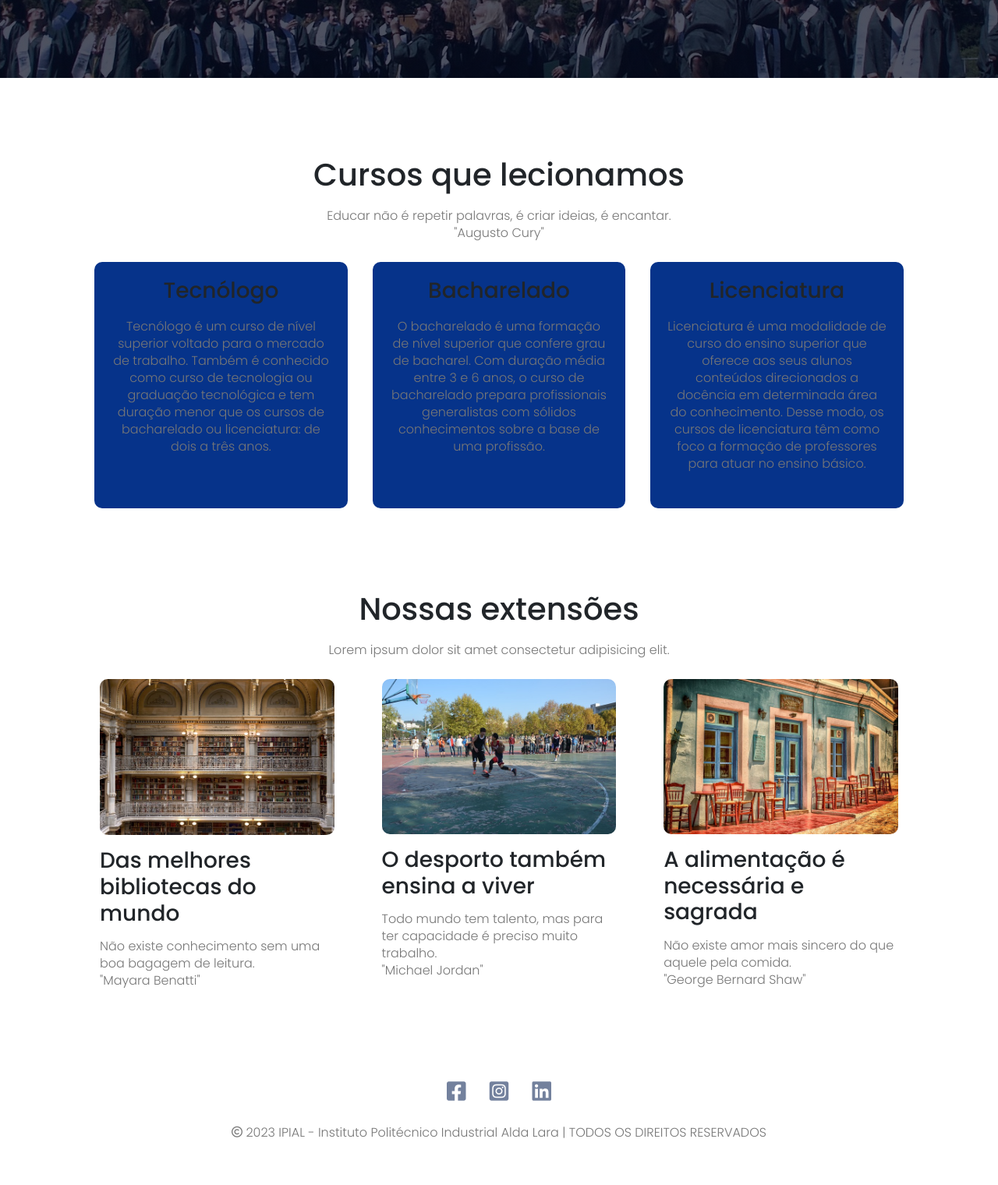
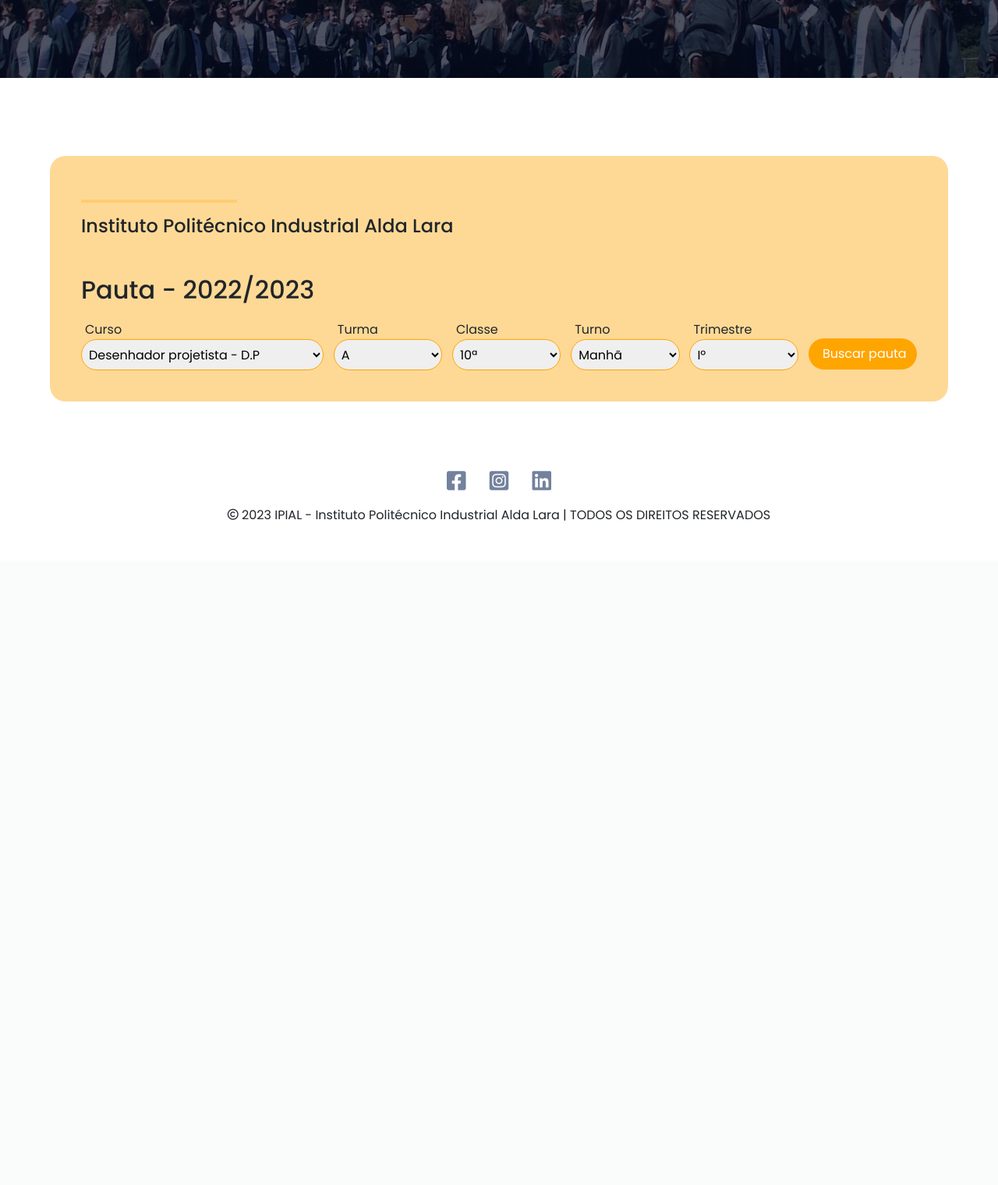
Before and after one commit to Aceltino/WEBSITE_IPIAL, a PHP site: page /View/aluno.html in a window 1280 px wide. Shown: the part 540-2060 px from the top of the page at 78% size. After the commit the page ends 1208 px from the top, so only its background shows below. Run offline with PHP 8.4, Linux system fonts and the light colour scheme; some libraries are stand-ins or nearby versions.

Commit message:
Alteração dos links e elaboração da página "Aluno"

```diff
--- a/source/View/aluno.html
+++ b/source/View/aluno.html
@@ -5,8 +5,8 @@
     <meta http-equiv="X-UA-Compatible" content="IE=edge">
     <meta name="viewport" content="width=device-width, initial-scale=1.0">
     <title>Website IPIAL</title>
-    <link rel="stylesheet" href="css/main.css">
-    <link rel="stylesheet" href="fontawesome-free-6.3.0-web/css/all.min.css">
+    <link rel="stylesheet" href="../public/css/main.css">
+    <link rel="stylesheet" href="../public/webfont/fontawesome-free-6.3.0-web/css/all.min.css">
     <link rel="preconnect" href="https://fonts.googleapis.com">
     <link rel="preconnect" href="https://fonts.gstatic.com" crossorigin>
     <link href="https://fonts.googleapis.com/css2?family=Poppins:wght@100;200;300;400;500;600;700&display=swap" rel="stylesheet">
@@ -18,7 +18,7 @@
     <section class="sub-header">
         <!-- x ---------- Ínicio da barra de navegação ---------- x -->
         <nav>
-            <a href="index.html"><img src="img/logo/ipial.png" alt="Logo"></a>
+            <a href="index.html"><img src="../public/img/logo/ipial.png" alt="Logo"></a>
             <section class="nav-links" id="nav-links">
                 <i class="fa-solid fa-xmark" onclick="hideMenu()"></i>
                 <ul>
@@ -39,95 +39,80 @@
     <!-- x ---------- Início do conteúdo principal ---------- x -->
     <main>
         <!-- x ---------- Início da secção Cursos ---------- x -->
-        <section class="course">
-            <h1>Cursos que lecionamos</h1>
-            <p>
-                Educar não é repetir palavras, é criar ideias,
-                é encantar.<br>
-                "Augusto Cury"
-            </p>
+        <section class="pauta-section">
+            <article class="row-center">
+                <form action="" class="form-search-for-school-grades">
+                    <section class="form-section-one-aluno">
+                        <hr class="orange-bar">
+                        <h4 class="ipial">Instituto Politécnico Industrial Alda Lara</h4>
+                    </section>
 
-            <article class="row">
-                <div class="course-col">
-                    <h3>Tecnólogo</h3>
-                    <p>
-                        Tecnólogo é um curso de nível superior
-                        voltado para o mercado de trabalho.
-                        Também é conhecido como curso de
-                        tecnologia ou graduação tecnológica e
-                        tem duração menor que os cursos de
-                        bacharelado ou licenciatura: de dois a
-                        três anos.
-                    </p>
-                </div>
+                    <h2 class="flex mt-5">Pauta - 2022/2023</h2>
 
-                <div class="course-col">
-                    <h3>Bacharelado</h3>
-                    <p>
-                        O bacharelado é uma formação de nível
-                        superior que confere grau de bacharel.
-                        Com duração média entre 3 e 6 anos, o
-                        curso de bacharelado prepara
-                        profissionais generalistas com sólidos
-                        conhecimentos sobre a base de uma
-                        profissão.
-                    </p>
-                </div>
-
-                <div class="course-col">
-                    <h3>Licenciatura</h3>
-                    <p>
-                        Licenciatura é uma modalidade de curso
-                        do ensino superior que oferece aos seus
-                        alunos conteúdos direcionados a docência
-                        em determinada área do conhecimento.
-                        Desse modo, os cursos de licenciatura
-                        têm como foco a formação de professores
-                        para atuar no ensino básico.
-                    </p>
-                </div>
+                    <section class="form-section-two-aluno">
+                        <div class="col-curso col-equal">
+                            <label for="curso">Curso</label>
+                            <select name="curso" id="curso" class="select-curso">
+                                <optgroup label="Cursos disponíveis">
+                                    <option value="D.P">Desenhador projetista - D.P</option>
+                                    <option value="T.E.I.E">Técnico de Energia e Instalações Electricas - T.E.I.E</option>
+                                    <option value="T.I">Técnico de Informática - T.I</option>
+                                    <option value="E.T">Electronica e Telecomunicação - E.T</option>
+                                </optgroup>
+                            </select>
+                        </div>
+                        <div class="col-turma col-equal">
+                            <label for="curso">Turma</label>
+                            <select name="turma" id="turma" class="select-turma">
+                                <optgroup label="Turmas disponíveis">
+                                    <option value="A">A</option>
+                                    <option value="B">B</option>
+                                    <option value="C">C</option>
+                                    <option value="D">D</option>
+                                </optgroup>
+                            </select>
+                        </div>
+                        <div class="col-classe col-equal">
+                            <label for="curso">Classe</label>
+                            <select name="classe" id="classe" class="select-classe">
+                                <optgroup label="Classes disponíveis">
+                                    <option value="10">10ª</option>
+                                    <option value="11">11ª</option>
+                                    <option value="12">12ª</option>
+                                    <option value="13">13ª</option>
+                                </optgroup>
+                            </select>
+                        </div>
+                        <div class="col-turno col-equal">
+                            <label for="curso">Turno</label>
+                            <select name="turno" id="turno" class="select-turno">
+                                <optgroup label="Turnos disponíveis">
+                                    <option value="M">Manhã</option>
+                                    <option value="T">Tarde</option>
+                                    <option value="N">Noite</option>
+                                </optgroup>
+                            </select>
+                        </div>
+                        <div class="col-trimestre col-equal">
+                            <label for="curso">Trimestre</label>
+                            <select name="trimestre" id="trimestre" class="select-trimestre">
+                                <optgroup label="Trimestres disponíveis">
+                                    <option value="Primeiro">Iº</option>
+                                    <option value="Segundo">IIº</option>
+                                    <option value="Terceiro">IIIº</option>
+                                </optgroup>
+                            </select>
+                        </div>
+                        <div class="col-btn">
+                            <button type="submit">Buscar pauta</button>
+                        </div>
+                    </section>
+                </form>
             </article>
         </section>
         <!-- x ---------- Fim da secção Cursos ---------- x -->
 
-        <!-- x ---------- Início da secção Facilities ---------- x -->
-        <section class="facilities">
-            <h1>Nossas extensões</h1>
-            <p>Lorem ipsum dolor sit amet consectetur adipisicing elit.</p>
 
-            <article class="row">
-                <div class="facilities-col">
-                    <img src="img/library.jpg" alt="">
-                    <h3>Das melhores bibliotecas do mundo</h3>
-                    <p>
-                        Não existe conhecimento sem uma boa
-                        bagagem de leitura.<br>
-                        "Mayara Benatti"
-                    </p>
-                </div>
-
-                <div class="facilities-col">
-                    <img src="img/basketball.jpg" alt="">
-                    <h3>O desporto também ensina a viver</h3>
-                    <p>
-                        Todo mundo tem talento, mas para ter
-                        capacidade é preciso muito trabalho.<br>
-                        "Michael Jordan"
-                    </p>
-                </div>
-
-                <div class="facilities-col">
-                    <img src="img/cafetaria.jpg" alt="">
-                    <h3>A alimentação é necessária e sagrada</h3>
-                    <p>
-                        Não existe amor mais sincero do que
-                        aquele pela comida.<br>
-                        "George Bernard Shaw"
-                    </p>
-                </div>
-            </article>
-        </section>
-        <!-- x ---------- Fim da secção Facilities ---------- x -->
     </main>
     <!-- x ---------- Fim do conteúdo principal ---------- x -->
 
@@ -140,7 +125,7 @@
         <p><i class="fa-sharp fa-regular fa-copyright fa-sm"></i> 2023 IPIAL - Instituto Politécnico Industrial Alda Lara | TODOS OS DIREITOS RESERVADOS</p>
     </footer>
     <!-- x ---------- Fim do Footer ---------- x -->
-    <script src="js/app.js"></script>
+    <script src="../public/js/app.js"></script>
     <link rel="stylesheet" href="../bootstrap/js/bootstrap.min.js">
 </body>
 </html>
--- a/source/View/contactos.html
+++ b/source/View/contactos.html
@@ -5,8 +5,8 @@
     <meta http-equiv="X-UA-Compatible" content="IE=edge">
     <meta name="viewport" content="width=device-width, initial-scale=1.0">
     <title>Website IPIAL</title>
-    <link rel="stylesheet" href="css/main.css">
-    <link rel="stylesheet" href="fontawesome-free-6.3.0-web/css/all.min.css">
+    <link rel="stylesheet" href="../public/css/main.css">
+    <link rel="stylesheet" href="../public/webfont/fontawesome-free-6.3.0-web/css/all.min.css">
     <link rel="preconnect" href="https://fonts.googleapis.com">
     <link rel="preconnect" href="https://fonts.gstatic.com" crossorigin>
     <link href="https://fonts.googleapis.com/css2?family=Poppins:wght@100;200;300;400;500;600;700&display=swap" rel="stylesheet">
@@ -18,7 +18,7 @@
     <section class="sub-header">
         <!-- x ---------- Ínicio da barra de navegação ---------- x -->
         <nav>
-            <a href="index.html"><img src="img/logo/ipial.png" alt="Logo"></a>
+            <a href="index.html"><img src="../public/img/logo/ipial.png" alt="Logo"></a>
             <section class="nav-links" id="nav-links">
                 <i class="fa-solid fa-xmark" onclick="hideMenu()"></i>
                 <ul>
--- a/source/public/css/main.css
+++ b/source/public/css/main.css
@@ -109,62 +109,91 @@ nav .fa-solid{
     display: none !important;
 }
 
-/* x ----- Cursos ----- x */
-.course{
-    width: 80%;
+/* x ----- Aluno ----- x */
+.pauta-section{
+    width: 90%;
     margin: auto;
     text-align: center;
     padding-top: 100px;
-}
-h1{
-    font-size: 36px;
-    font-weight: 600;
+    padding-bottom: 40px;
 }
 
-p{
-    color: #777;
-    font-size: 16px;
-    font-weight: 300;
-    line-height: 22px;
-    padding: 10px;
+.row-section{
+    margin-top: 2%;
+    display: flex;
+    justify-content: center;
 }
 
-.row{
-    margin-top: 2%;
-    display: flex;
-    justify-content: space-between;
+.form-search-for-school-grades{
+    background-color: rgba(252, 165, 5, 0.418);
+    padding: 40px;
+    border-radius: 20px;
 }
 
-.course-col{
-    flex-basis: 31%;
-    background: #06338A;
-    border-radius: 10px;
-    margin-bottom: 5%;
-    padding: 20px 12px;
-    transition: 0.5s;
-    margin: 5px;
-}
-.curso{
-    color:#ffffff;
+.form-section-one-aluno{
+    width: 70%;
+    margin: 10px 0;
 }
 
-h3{
-    text-align: center;
-    font-weight: 600;
-    margin: 10px 0;
-}
-.color-p{
-    color:#ffffffd3;
-    font-size: 0.9em;
-}
-.fa-curso{
-    color: white;
-    font-size: 0.9em;
+.orange-bar{
+    background-color: orange;
+    height: 4px;
+    border: 0;
+    width: 200px;
 }
 
-.course-col:hover{
-    box-shadow: 0 0 20px 0px rgba(0, 0, 0, 0.2);
+.ipial{
+    display: flex;
 }
+
+.flex{
+    display: flex;
+}
+
+.mt-5{
+    margin-top: 5px;
+}
+
+.form-section-two-aluno{
+    margin-top: 20px;
+    display: flex;
+    flex-wrap: wrap;
+     justify-content: space-between;
+}
+
+.col-curso{
+    width: 29%;
+}
+
+.col-turma, .col-classe, .col-turno, .col-trimestre, .col-btn{
+    width: 13%;
+}
+
+.select-curso, .select-turma, .select-classe, .select-turno, .select-trimestre, .col-btn > button{
+    width: 100%;
+    height: 40px;
+    border-radius: 20px;
+    outline: none;
+    padding-left: 5px;
+    border-color: orange;
+}
+
+.col-equal > label{
+    display: flex;
+    margin-left: 5px;
+}
+
+.col-btn > button{
+    margin-top: 23px;
+    background-color: orange;
+    border: 0;
+    color: white;
+}
+
+.col-btn > button:hover{
+    cursor: pointer;
+}
+
 
 /* x ----- Campus ----- x */
 .campus{
@@ -576,4 +605,24 @@ footer h4{
     .sub-header h1{
         font-size: 22px;
     }
+
+    /* x ----- Alunos ----- x */
+
+    .form-section-one-aluno{
+        width: 80%;
+    }
+
+    .col-curso{
+        width: 100%;
+    }
+
+    .col-turma, .col-classe, .col-turno, .col-trimestre{
+        width: 23%;
+        margin-top: 20px;
+    }
+
+    .col-btn{
+        margin-top: 20px;
+        width: 100%;
+    }
 }
```
Also changed, not shown: source/View/anuncios.html (+4 -4 lines), source/View/index.html (+12 -12 lines), source/View/sobre-o-ipial.html (+4 -4 lines).
